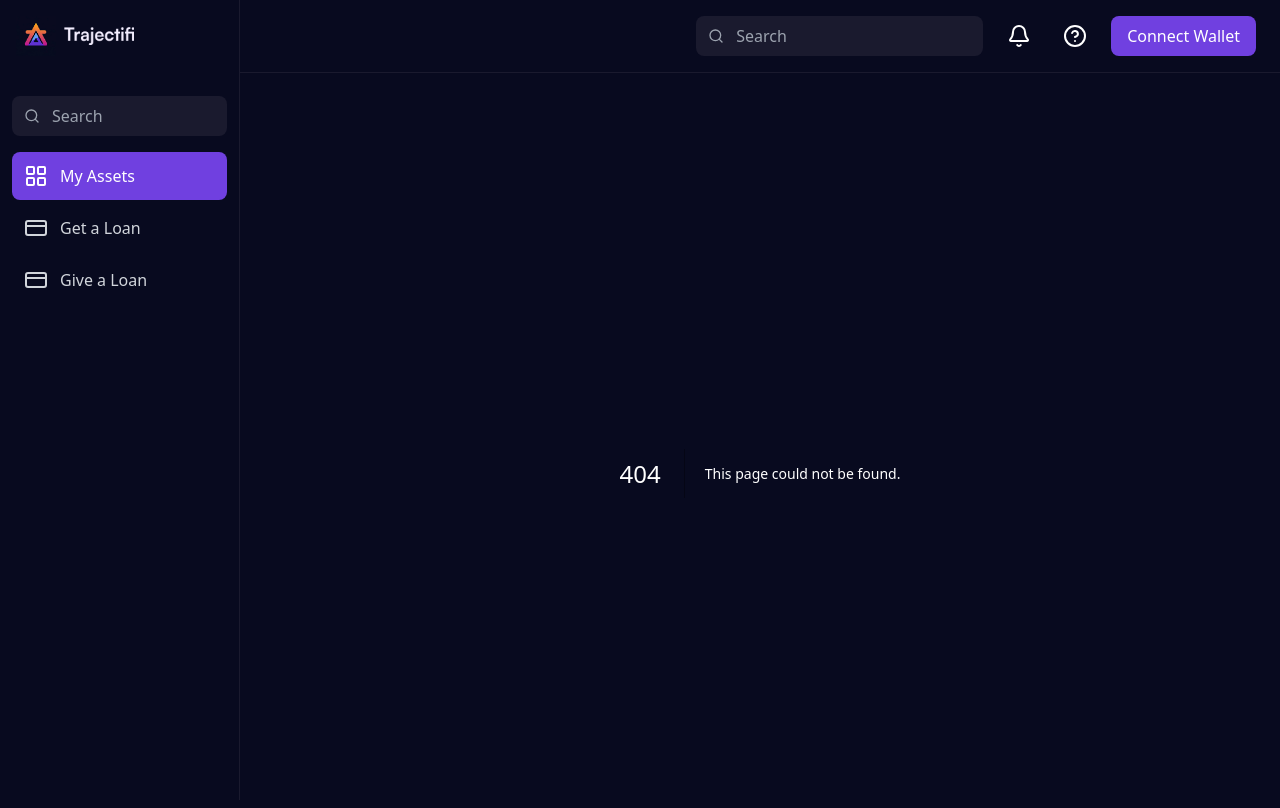
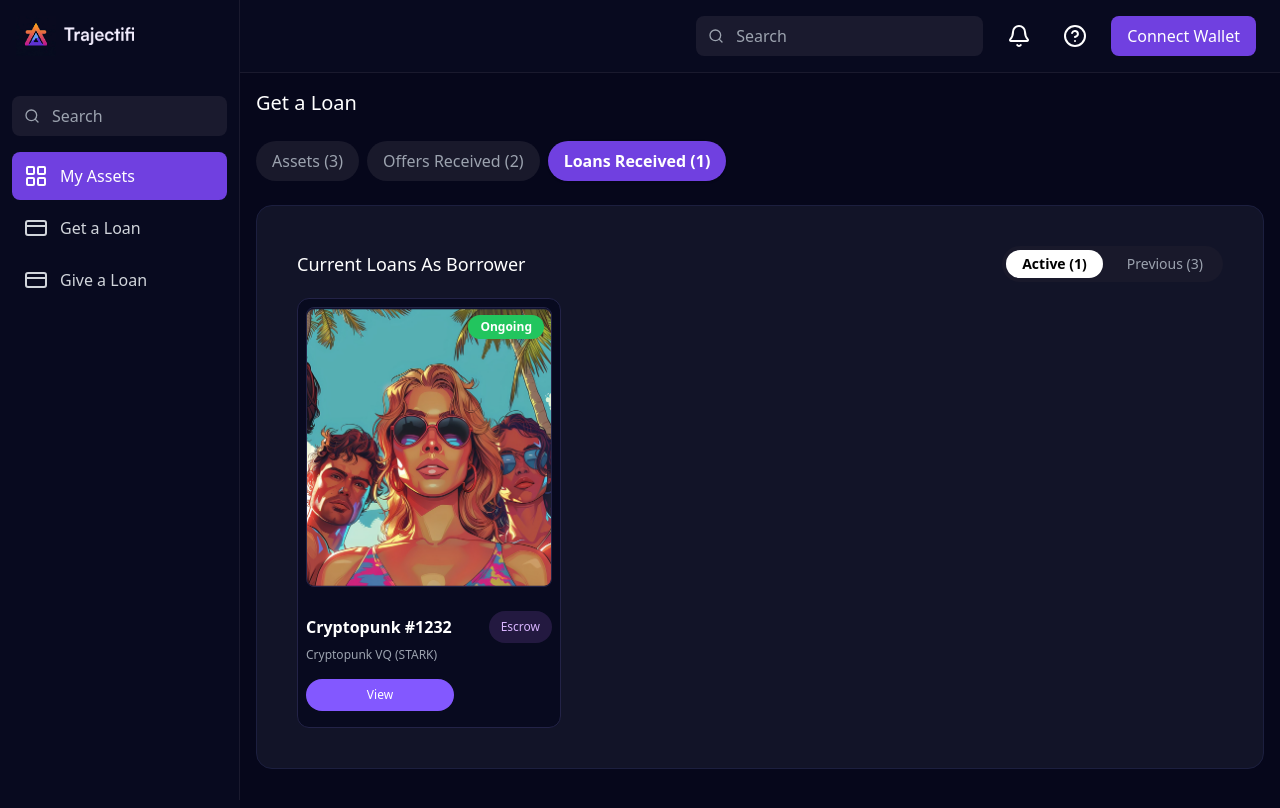
Before and after one commit to Trajectfi/Trajectfi-frontend, a Next.js app in the folder dapp/: page /get_loan in a window 1280 px wide. Before the commit this address had no page. Shown: the top 808 px of the page. Built offline with nearby package versions, Linux system fonts and the light colour scheme.

Commit message:
feat: implement Loans Received tab with active/previous toggle functionality

```diff
--- /dev/null
+++ b/dapp/src/app/get_loan/page.tsx
@@ -0,0 +1,176 @@
+"use client";
+import React, { useState } from "react";
+import NFT1 from "../../../public/images/NFT1.png";
+import NFT2 from "../../../public/images/NFT2.png";
+import NFT4 from "../../../public/images/NFT4.png";
+import NFT5 from "../../../public/images/NFT5.png";
+import { useRouter } from "next/navigation";
+
+const loansReceived = {
+  active: [
+    {
+      id: "1",
+      name: "Cryptopunk #1232",
+      collection: "Cryptopunk VQ (STARK)",
+      image: NFT4,
+      status: "Ongoing",
+      escrow: true,
+    },
+  ],
+  previous: [
+    {
+      id: "2",
+      name: "Cryptopunk #1232",
+      collection: "Cryptopunk VQ (STARK)",
+      image: NFT2,
+      status: "Closed",
+      escrow: false,
+    },
+    {
+      id: "3",
+      name: "Cryptopunk #1232",
+      collection: "Cryptopunk VQ (STARK)",
+      image: NFT1,
+      status: "Closed",
+      escrow: false,
+    },
+    {
+      id: "4",
+      name: "Cryptopunk #1232",
+      collection: "Cryptopunk VQ (STARK)",
+      image: NFT5,
+      status: "Closed",
+      escrow: false,
+    },
+  ],
+};
+
+export default function LoansReceivedPage() {
+  const [subTab, setSubTab] = useState<"active" | "previous">("active");
+  const router = useRouter();
+
+  const loans = loansReceived[subTab];
+
+  return (
+    <div className="min-h-screen bg-[#06071B] text-white p-4">
+      <h1 className="text-xl font-medium mb-6">Get a Loan</h1>
+
+      {/* Tabs de navegación superior */}
+      <div className="flex gap-2 mb-6">
+        <button className="px-4 py-2 rounded-full bg-[#19192B] text-gray-400">Assets (3)</button>
+        <button className="px-4 py-2 rounded-full bg-[#19192B] text-gray-400">Offers Received (2)</button>
+        <button className="px-4 py-2 rounded-full bg-purple-600 text-white font-semibold shadow">
+          Loans Received ({loansReceived.active.length})
+        </button>
+      </div>
+
+      <div className="flex gap-4 p-10 border border-[#1c1f3f] bg-[#121428] rounded-2xl">
+        <div className="flex-1">
+          <div className="flex justify-between items-center mb-4">
+            <h3 className="text-lg font-medium">
+              {subTab === "active" ? "Current Loans As Borrower" : "Previous Loans As Borrower"}
+            </h3>
+            <div className="flex gap-2 bg-[#19192B] rounded-full p-1">
+              <button
+                onClick={() => setSubTab("active")}
+                className={`px-4 py-1 text-sm rounded-full transition ${
+                  subTab === "active" ? "bg-white text-black font-semibold" : "text-gray-400"
+                }`}
+              >
+                Active ({loansReceived.active.length})
+              </button>
+              <button
+                onClick={() => setSubTab("previous")}
+                className={`px-4 py-1 text-sm rounded-full transition ${
+                  subTab === "previous" ? "bg-white text-black font-semibold" : "text-gray-400"
+                }`}
+              >
+                Previous ({loansReceived.previous.length})
+              </button>
+            </div>
+          </div>
+
+          {/* Cards */}
+          <div className="grid gap-4" style={{ gridTemplateColumns: "repeat(auto-fit, 264px)" }}>
+            {loans.map((loan) => (
+              <div
+                key={loan.id}
+                className="bg-[#080A1F] rounded-[12px] border border-[#232347] flex flex-col items-center relative"
+                style={{
+                  width: "264px",
+                  minHeight: "397px",
+                  padding: "8px 8px 16px 8px"
+                }}
+              >
+                {/* Badge de estado */}
+                {subTab === "previous" && (
+                  <span className="absolute top-4 right-4 px-3 py-1 rounded-full text-xs font-bold bg-[#FF3B30] text-white z-10">
+                    Closed
+                  </span>
+                )}
+                {subTab === "active" && (
+                  <span className="absolute top-4 right-4 px-3 py-1 rounded-full text-xs font-bold bg-green-500 text-white z-10">
+                    Ongoing
+                  </span>
+                )}
+                <img
+                  src={loan.image.src}
+                  alt={loan.name}
+                  className="rounded-lg"
+                  style={{
+                    width: "248px",
+                    height: "280px",
+                    borderRadius: "8px",
+                    border: "0.81px solid #232347",
+                    objectFit: "cover",
+                    marginBottom: "16px"
+                  }}
+                />
+                <div className="w-full mt-2">
+                  <div className="flex justify-between items-center mb-1">
+                    <span className="text-white font-bold">{loan.name}</span>
+                    {subTab === "active" && loan.escrow && (
+                      <span
+                        className="text-purple-300 text-xs font-medium flex items-center justify-center"
+                        style={{
+                          background: "#231940",
+                          borderRadius: "81.63px",
+                          minWidth: "59px",
+                          minHeight: "29px",
+                          padding: "8px 12px",
+                          gap: "8px",
+                          display: "inline-flex"
+                        }}
+                      >
+                        Escrow
+                      </span>
+                    )}
+                    {subTab === "previous" && (
+                      <span className="bg-[#7A4F13] text-[#FFB86B] text-xs px-3 py-1 rounded-full">Unlisted</span>
+                    )}
+                  </div>
+                  <div className="text-gray-400 text-xs mb-2">{loan.collection}</div>
+                  <button
+                    className="text-white text-xs font-medium flex items-center justify-center"
+                    style={{
+                      width: "148px",
+                      minHeight: "29px",
+                      background: "#8358FF",
+                      borderRadius: "81.63px",
+                      padding: "8px 12px",
+                      gap: "2px",
+                      marginTop: "16px"
+                    }}
+                    onClick={() => router.push(`/loan-details/${loan.id}`)}
+                  >
+                    View
+                  </button>
+                </div>
+              </div>
+            ))}
+          </div>
+        </div>
+      </div>
+    </div>
+  );
+}
```
